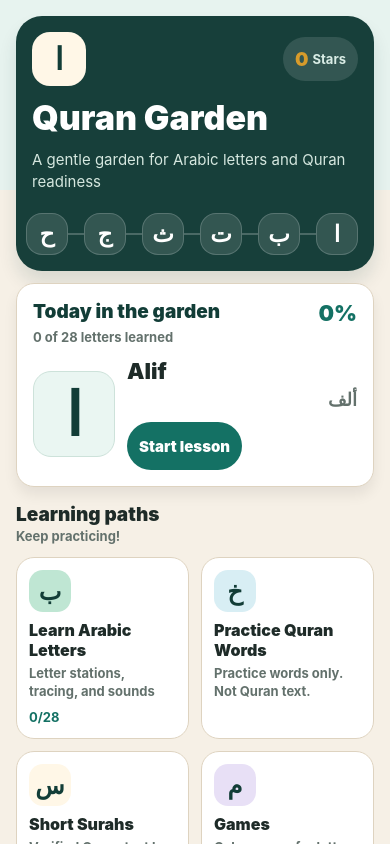
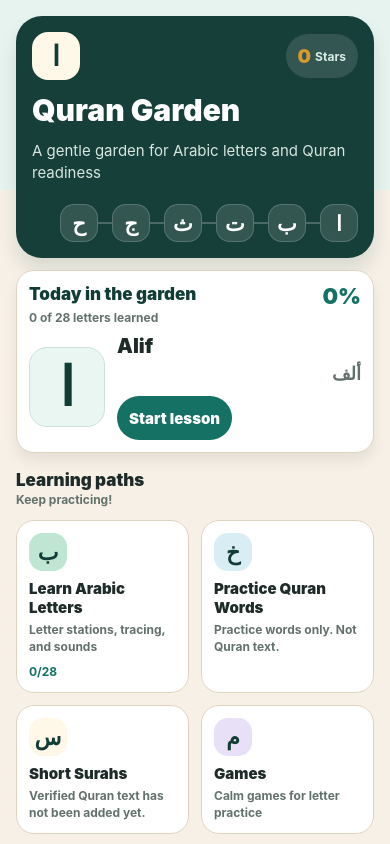
Before and after one commit to Aspireco-Ca/ummah360, a React Native app in the folder my quran journey/: screen /Home in a window 390 px wide. Built offline with nearby package versions, Linux system fonts and the light colour scheme.

Commit message:
autosync 2026-07-01 20:56 (DESKTOP-08RQ22J)

```diff
--- a/my quran journey/App.tsx
+++ b/my quran journey/App.tsx
@@ -6,6 +6,7 @@ import { ProgressProvider } from '@/store/progressStore';
 
 type ScalableComponent = {
   defaultProps?: {
+    allowFontScaling?: boolean;
     maxFontSizeMultiplier?: number;
   };
 };
@@ -13,6 +14,7 @@ type ScalableComponent = {
 const capTextScaling = (component: ScalableComponent) => {
   component.defaultProps = {
     ...component.defaultProps,
+    allowFontScaling: false,
     maxFontSizeMultiplier: 1.12,
   };
 };
--- a/my quran journey/src/components/ModuleTile.tsx
+++ b/my quran journey/src/components/ModuleTile.tsx
@@ -34,7 +34,7 @@ export const ModuleTile = ({ title, subtitle, symbol, accent, meta, onPress }: M
 
 const styles = StyleSheet.create({
   tile: {
-    minHeight: 118,
+    minHeight: 102,
     width: '48%',
     minWidth: 154,
     flexGrow: 1,
@@ -50,15 +50,15 @@ const styles = StyleSheet.create({
     transform: [{ scale: 0.99 }],
   },
   symbolWrap: {
-    width: 42,
-    height: 42,
+    width: 38,
+    height: 38,
     borderRadius: radii.md,
     alignItems: 'center',
     justifyContent: 'center',
   },
   symbol: {
     color: colors.primaryDark,
-    fontSize: 24,
+    fontSize: 22,
     fontWeight: '900',
     textAlign: 'center',
     writingDirection: 'rtl',
@@ -69,8 +69,8 @@ const styles = StyleSheet.create({
   },
   title: {
     color: colors.text,
-    fontSize: 16,
-    lineHeight: 20,
+    fontSize: 15,
+    lineHeight: 19,
     fontWeight: '900',
   },
   subtitle: {
--- a/my quran journey/src/components/SectionPanel.tsx
+++ b/my quran journey/src/components/SectionPanel.tsx
@@ -56,8 +56,8 @@ const styles = StyleSheet.create({
   panel: {
     borderRadius: radii.lg,
     borderWidth: 1,
-    padding: spacing.lg,
-    gap: spacing.md,
+    padding: spacing.md,
+    gap: spacing.sm,
     ...shadows.soft,
   },
   header: {
--- a/my quran journey/src/screens/HomeScreen.tsx
+++ b/my quran journey/src/screens/HomeScreen.tsx
@@ -136,7 +136,7 @@ const styles = StyleSheet.create({
     paddingTop: spacing.lg,
   },
   hero: {
-    minHeight: 224,
+    minHeight: 206,
     borderRadius: radii.xl,
     backgroundColor: colors.inkPanel,
     padding: spacing.lg,
@@ -150,17 +150,17 @@ const styles = StyleSheet.create({
     justifyContent: 'space-between',
   },
   brandMark: {
-    width: 54,
-    height: 54,
-    borderRadius: 18,
+    width: 48,
+    height: 48,
+    borderRadius: 16,
     backgroundColor: colors.surfaceSoft,
     alignItems: 'center',
     justifyContent: 'center',
   },
   brandLetter: {
     color: colors.primaryDark,
-    fontSize: 31,
-    lineHeight: 40,
+    fontSize: 28,
+    lineHeight: 36,
     fontWeight: '900',
     writingDirection: 'rtl',
   },
@@ -184,8 +184,8 @@ const styles = StyleSheet.create({
   },
   appName: {
     color: colors.white,
-    fontSize: 34,
-    lineHeight: 39,
+    fontSize: 30,
+    lineHeight: 36,
     fontWeight: '900',
   },
   tagline: {
@@ -204,14 +204,14 @@ const styles = StyleSheet.create({
     alignItems: 'center',
   },
   pathLine: {
-    width: 16,
+    width: 14,
     height: 2,
     backgroundColor: 'rgba(255,255,255,0.22)',
   },
   pathStep: {
-    width: 42,
-    height: 42,
-    borderRadius: 16,
+    width: 38,
+    height: 38,
+    borderRadius: 14,
     backgroundColor: 'rgba(255,255,255,0.12)',
     alignItems: 'center',
     justifyContent: 'center',
@@ -224,7 +224,7 @@ const styles = StyleSheet.create({
   },
   pathLetter: {
     color: colors.white,
-    fontSize: 23,
+    fontSize: 21,
     fontWeight: '900',
     writingDirection: 'rtl',
   },
@@ -239,8 +239,8 @@ const styles = StyleSheet.create({
     alignItems: 'center',
   },
   todayLetterTile: {
-    width: 82,
-    height: 86,
+    width: 76,
+    height: 80,
     borderRadius: radii.lg,
     backgroundColor: colors.surfaceCool,
     borderWidth: 1,
@@ -250,8 +250,8 @@ const styles = StyleSheet.create({
   },
   todayLetter: {
     color: colors.primaryDark,
-    fontSize: 60,
-    lineHeight: 74,
+    fontSize: 54,
+    lineHeight: 68,
     fontWeight: '900',
     writingDirection: 'rtl',
   },
@@ -261,8 +261,8 @@ const styles = StyleSheet.create({
   },
   todayTitle: {
     color: colors.text,
-    fontSize: 22,
-    lineHeight: 27,
+    fontSize: 20,
+    lineHeight: 25,
     fontWeight: '900',
   },
   todaySubtitle: {
@@ -272,7 +272,7 @@ const styles = StyleSheet.create({
     writingDirection: 'rtl',
   },
   primaryAction: {
-    minHeight: 48,
+    minHeight: 44,
     alignSelf: 'flex-start',
     borderRadius: radii.pill,
     backgroundColor: colors.primary,
--- a/my quran journey/src/theme/theme.ts
+++ b/my quran journey/src/theme/theme.ts
@@ -60,22 +60,22 @@ export const shadows = {
 
 export const typography = {
   title: {
-    fontSize: 30,
-    lineHeight: 36,
+    fontSize: 26,
+    lineHeight: 32,
     fontWeight: '900' as const,
   },
   sectionTitle: {
-    fontSize: 19,
-    lineHeight: 24,
+    fontSize: 17,
+    lineHeight: 22,
     fontWeight: '900' as const,
   },
   body: {
-    fontSize: 16,
-    lineHeight: 23,
+    fontSize: 14,
+    lineHeight: 21,
   },
   caption: {
-    fontSize: 13,
-    lineHeight: 18,
+    fontSize: 12,
+    lineHeight: 17,
     fontWeight: '700' as const,
   },
 };
```
